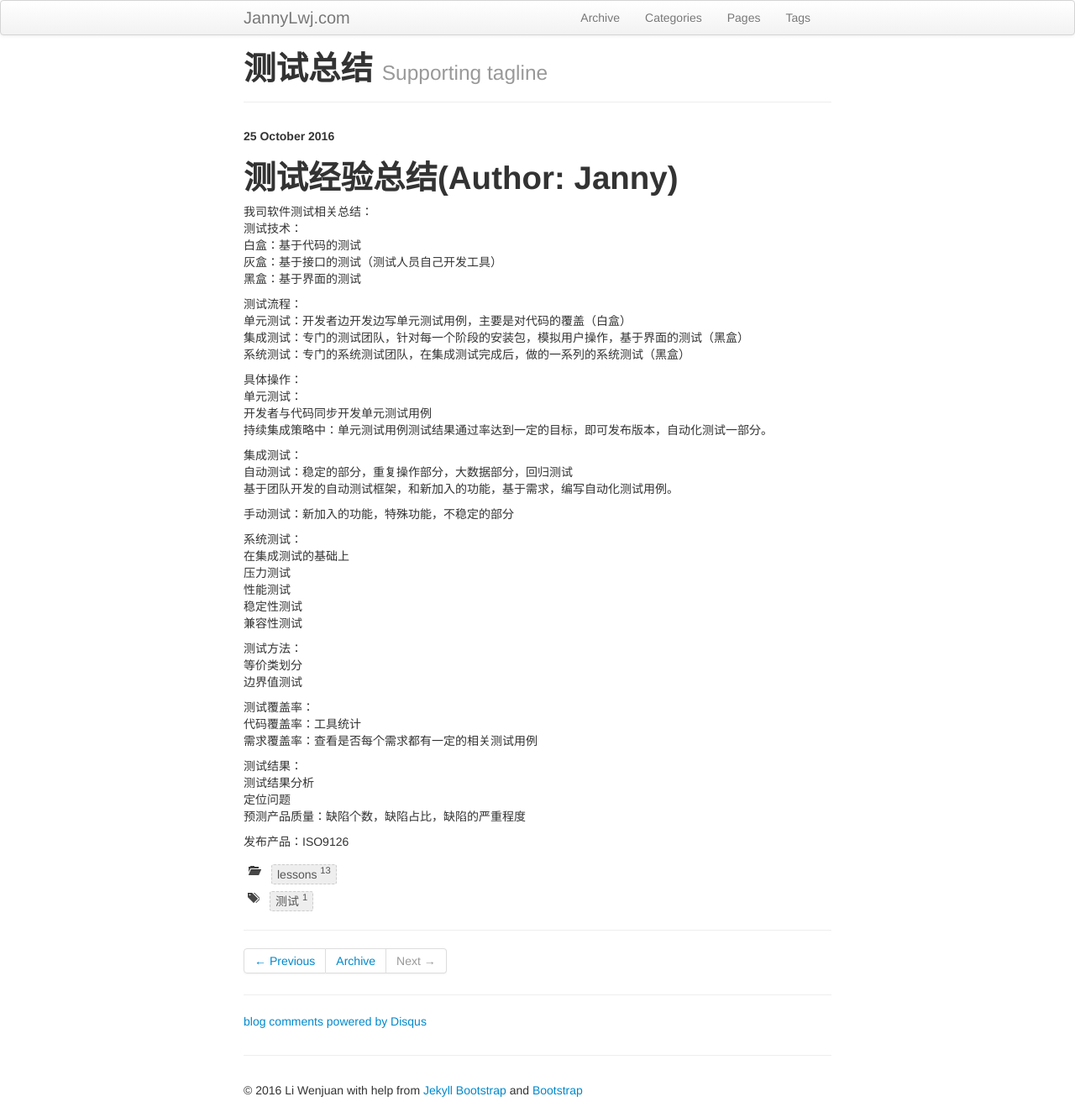
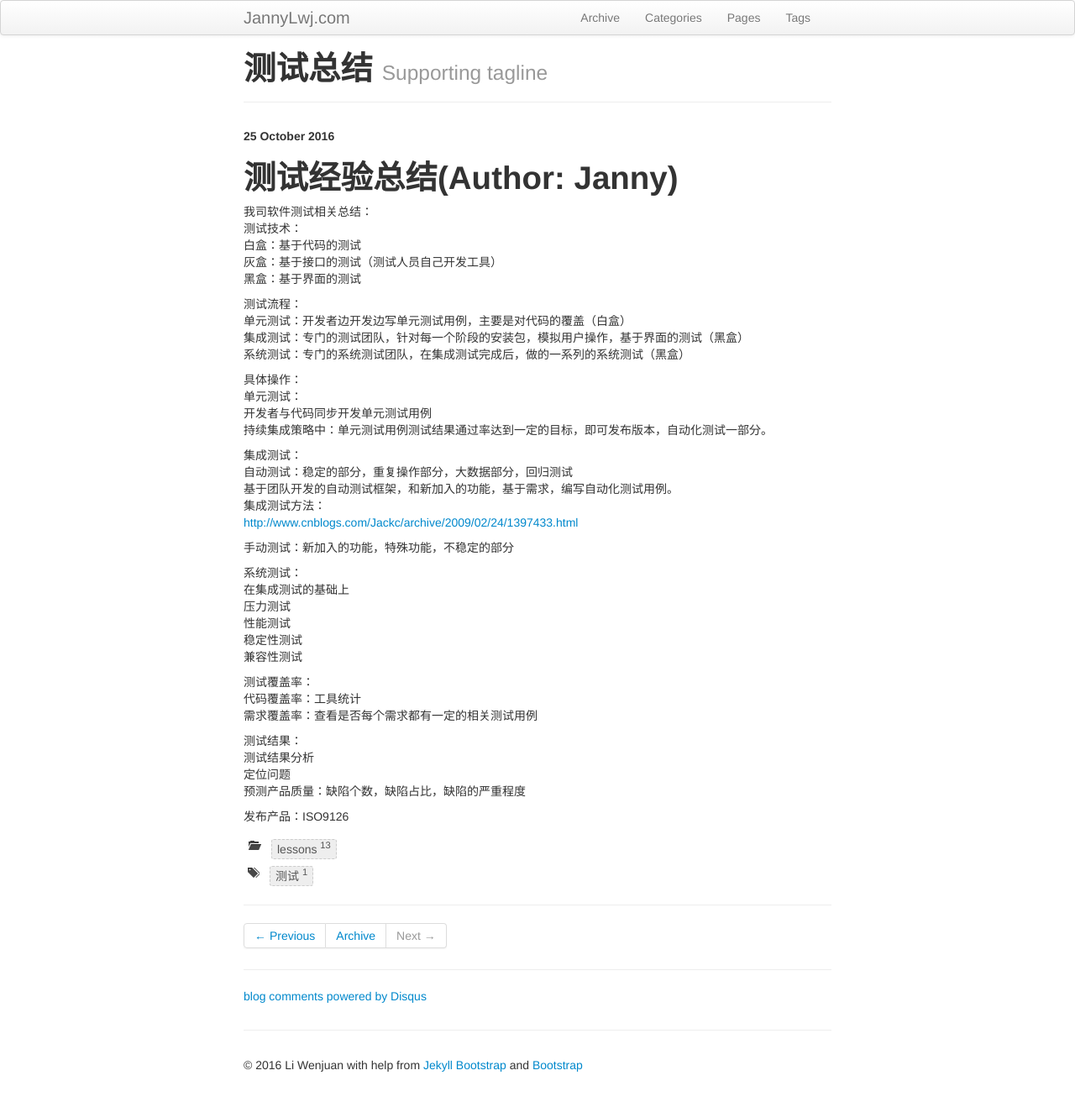
Before and after one commit to JannyLwj/JannyLwj.github.io, a Jekyll site: the page built from _posts/2016-10-25-测试总结.md, in a window 1280 px wide. Shown: the whole page at 84% size. Built offline with Jekyll 4.4.1, drawn with Linux system fonts in a browser that asks for light colours; comment, search, counter and statistics services are not loaded; after the commit the page ends 1288 px from its top, so only the background shows below that.

Commit message:
Update 2016-10-25-测试总结.md

```diff
--- a/_posts/2016-10-25-测试总结.md
+++ b/_posts/2016-10-25-测试总结.md
@@ -26,6 +26,8 @@ tags : [测试]
 集成测试：
 自动测试：稳定的部分，重复操作部分，大数据部分，回归测试
 基于团队开发的自动测试框架，和新加入的功能，基于需求，编写自动化测试用例。
+集成测试方法：
+<http://www.cnblogs.com/Jackc/archive/2009/02/24/1397433.html>
 
 手动测试：新加入的功能，特殊功能，不稳定的部分
 
@@ -35,10 +37,6 @@ tags : [测试]
 性能测试
 稳定性测试
 兼容性测试
-
-测试方法：
-等价类划分
-边界值测试
 
 测试覆盖率：
 代码覆盖率：工具统计
```
